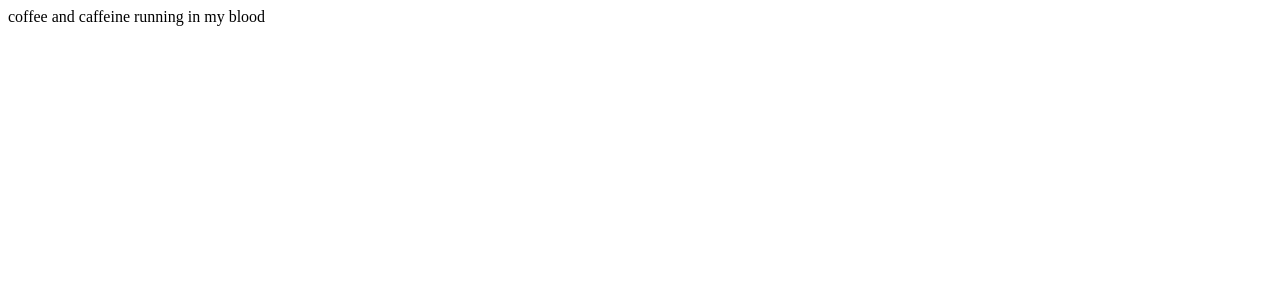
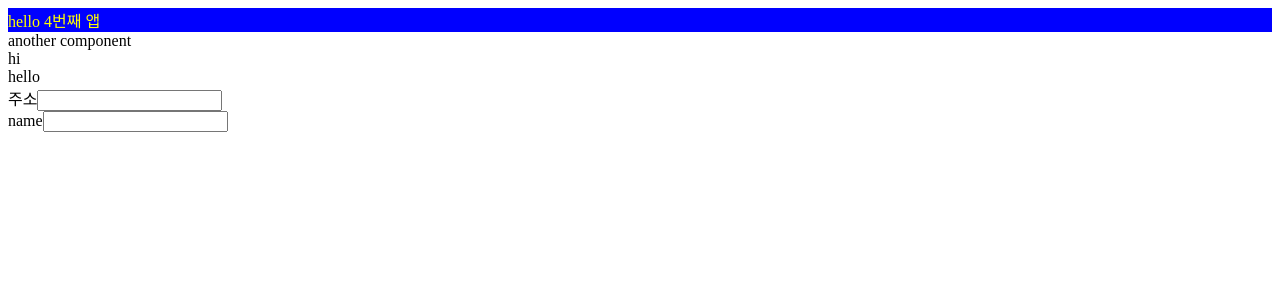
Before and after one commit to Jin19121/react20241105, a React (Vite) app: page / in a window 1280 px wide. Shown: the top 300 px of the page. Built offline with nearby package versions, Linux system fonts and the light colour scheme.

Commit message:
jsx 작성 주의점

```diff
--- /dev/null
+++ b/src/apps/MyApp4.jsx
@@ -0,0 +1,30 @@
+import React from "react";
+
+function MyApp4(props) {
+  return (
+    <div>
+      {/*주석 내용*/}
+      <div
+        style={{
+          color: "yellow",
+          backgroundColor: "blue",
+        }}
+      >
+        hello 4번째 앱
+      </div>
+      <div>another component</div>
+      <div className="note">hi</div>
+      <div className="note">hello</div>
+      <div>
+        <label htmlFor="input2">주소</label>
+        <input type="text" id="input2" />
+      </div>
+      <div>
+        <label htmlFor="input1">name</label>
+        <input type="text" id="input1" />
+      </div>
+    </div>
+  );
+}
+
+export default MyApp4;
--- a/src/main.jsx
+++ b/src/main.jsx
@@ -1,9 +1,9 @@
 import { StrictMode } from "react";
 import { createRoot } from "react-dom/client";
-import MeApp3 from "./practice/MeApp3.jsx";
+import MyApp4 from "./apps/MyApp4.jsx";
 
 createRoot(document.getElementById("root")).render(
   <StrictMode>
-    <MeApp3 />
+    <MyApp4 />
   </StrictMode>,
 );
```
